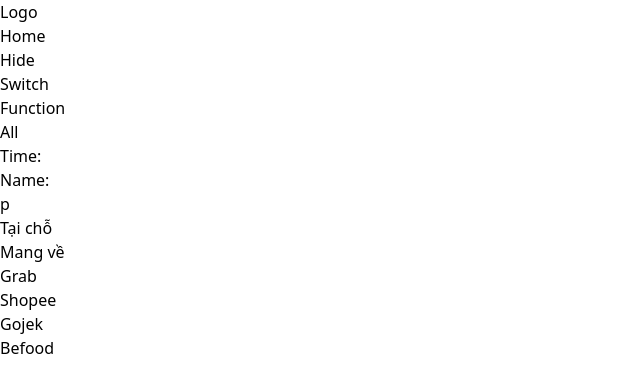
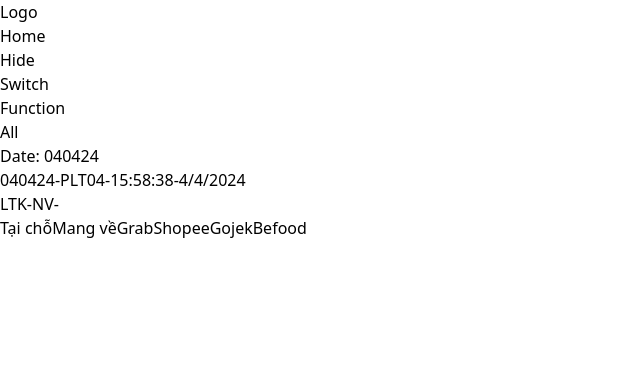
Before and after one commit to Keiter0309/pos-software, a Vue app: page /dashboard in a window 1280 px wide. Shown: the top 392 px of the page, without its empty margins (0-640 px from the left). Built offline with nearby package versions, Linux system fonts and the light colour scheme.

Commit message:
Update v1

```diff
--- a/src/components/AppNavbar.vue
+++ b/src/components/AppNavbar.vue
@@ -1,29 +1,19 @@
 <template>
-    <div class="grid grid-cols-9">
-      <div class="col-span-1">
-          Tại chỗ
-      </div>
-      <div class="col-span-1">
-          Mang về
-      </div>
-      <div class="col-span-1">
-          Grab
-      </div>
-      <div class="col-span-1">
-          Shopee
-      </div>
-      <div class="col-span-1">
-          Gojek
-      </div>
-      <div class="col-span-1">
-          Befood
-      </div>
+    <div class="grid grid-cols-12 -ms-[9.5rem] bg-blue-700 text-white">
+      <button class="col-span-1 px-2 py-5 border-r-2 border-gray-200 transition-all duration-150 ease-linear text-center hover:cursor-pointer" v-for="value in ['Tại chỗ', 'Mang về', 'Grab', 'Shopee', 'Gojek', 'Befood']" :key="value" :class="{'bg-orange-500' : activeButton === value }" @click="activeButton = value">
+            {{ value }}
+      </button>
     </div>
   </template>
 
   <script>
   export default {
   name: 'AppNavbar',
+    data() {
+        return {
+            activeButton: null,
+        }
+    }
   }
   </script>
 
--- a/src/components/HelloWorld.vue
+++ b/src/components/HelloWorld.vue
@@ -1,22 +1,22 @@
 <template>
-    <div class="grid grid-cols-2">
-        <div class="col-span-1">
+    <div class="grid md:grid-cols-2">
+        <div class="md:col-span-1">
             <div class="bg-gray-700 flex flex-col justify-center items-center h-[100vh]">
-                <h1 class="uppercase text-[10rem] text-white">KAS</h1>
-                <p class="uppercase text-xl text-white">end to end pos solution</p>
+                <h1 class="text-[10rem] uppercase text-white">KAS</h1>
+                <p class="text-lg md:text-xl uppercase text-white">end to end pos solution</p>
             </div>
         </div>
-        <div class="col-span-1">
+        <div class="md:col-span-1">
             <div class="flex flex-col justify-center items-center h-[100vh]">
-                <h1 class="uppercase text-3xl font-bold">KAS POS</h1>
+                <h1 class="text-xl md:text-3xl uppercase font-bold">KAS POS</h1>
                 <input type="password" name="" id="" v-model="passValue"
-                    class="transition-all duration-150 p-5 w-1/2 border border-gray-200 bg-gray-300 rounded-lg text-xl"
+                    class="transition-all duration-150 p-5 w-full md:w-1/2 border border-gray-200 bg-gray-300 rounded-lg text-xl"
                     disabled />
-                <div class="grid grid-cols-3 gap-6 mt-5 text-xl">
+                <div class="grid grid-cols-2 md:grid-cols-3 gap-6 mt-5 text-xl">
                     <button
                         v-for="number in [7, 8, 9, 4, 5, 6, 1, 2, 3, 0]"
                         :key="number"
-                        class="px-12 py-8 rounded-lg bg-blue-500 hover:bg-indigo-500 transition-all duration-150 ease-linear text-white shadow-lg shadow-slate-400"
+                        class="px-6 md:px-12 py-4 md:py-8 rounded-lg bg-blue-500 hover:bg-indigo-500 transition-all duration-150 ease-linear text-white shadow-lg shadow-slate-400"
                         :class="{ 'animate-click': clickedButton === number }"
                         @click="getPassValue(number)"
                         @animationend="clickedButton = null"
@@ -24,12 +24,12 @@
                         {{ number }}
                     </button>
                     <button
-                        class="px-12 py-8 rounded-lg bg-yellow-400 hover:bg-yellow-300 transition-all duration-150 ease-linear text-white"
+                        class="px-6 md:px-12 py-4 md:py-8 rounded-lg bg-yellow-400 hover:bg-yellow-300 transition-all duration-150 ease-linear text-white"
                         @click="deleteValue()">
                         <i class="fas fa-arrow-left"></i>
                     </button>
                     <button
-                        class="px-12 py-8 rounded-lg bg-red-500 hover:bg-red-400 transition-all duration-150 ease-linear text-white"
+                        class="px-6 md:px-12 py-4 md:py-8 rounded-lg bg-red-500 hover:bg-red-400 transition-all duration-150 ease-linear text-white"
                         @click="deleteAllValue()">
                         X
                     </button>
@@ -58,7 +58,7 @@
                 '144002': 'Sale 2',
                 '144003': 'Sale 3',
                 '144004': 'Sale 4',
-                '238676': 'Store Manager'
+                '238676': 'Nguyễn Phước Hậu'
             };
             if(Object.keys(passWord).includes(this.passValue)) {
                 const Toast = Swal.mixin({
--- a/src/components/Homepage.vue
+++ b/src/components/Homepage.vue
@@ -3,22 +3,36 @@
     <div class="grid grid-cols-2 text-white bg-blue-800">
       <div class="col-span-1">
         <div class="grid grid-cols-9">
-                    <div class="col-span-1 border border-gray-200 p-5 text-center hover:bg-slate-500 transition-all duration-150 ease-linear hover:cursor-pointer">
+          <div
+            class="col-span-1 border border-gray-200 p-5 text-center hover:bg-slate-500 transition-all duration-150 ease-linear hover:cursor-pointer"
+          >
             Logo
           </div>
-                    <div class="col-span-1 border border-gray-200 p-5 text-center hover:bg-slate-500 transition-all duration-150 ease-linear hover:cursor-pointer">
+          <div
+            class="col-span-1 border border-gray-200 p-5 text-center hover:bg-slate-500 transition-all duration-150 ease-linear hover:cursor-pointer"
+          >
             Home
           </div>
-                    <div class="col-span-1 border border-gray-200 p-5 text-center hover:bg-slate-500 transition-all duration-150 ease-linear hover:cursor-pointer">
+          <div
+            class="col-span-1 border border-gray-200 p-5 text-center hover:bg-slate-500 transition-all duration-150 ease-linear hover:cursor-pointer"
+          >
             Hide
           </div>
-                    <div class="col-span-1 border border-gray-200 p-5 text-center hover:bg-slate-500 transition-all duration-150 ease-linear hover:cursor-pointer">
+          <div
+            class="col-span-1 border border-gray-200 p-5 text-center hover:bg-slate-500 transition-all duration-150 ease-linear hover:cursor-pointer"
+          >
             Switch
           </div>
-                    <div class="col-span-1 border border-gray-200 p-5 text-center hover:bg-slate-500 transition-all duration-150 ease-linear hover:cursor-pointer">
+          <div
+            class="col-span-1 border border-gray-200 p-5 text-center hover:bg-slate-500 transition-all duration-150 ease-linear hover:cursor-pointer"
+          >
             Function
           </div>
-                    <button class="col-span-2 transition-all duration-150 ease-linear bg-orange-500 hover:bg-orange-600 rounded py-5 px-10 text-white border border-gray-200">All</button>
+          <button
+            class="col-span-2 transition-all duration-150 ease-linear bg-orange-500 hover:bg-orange-600 rounded py-5 px-10 text-white border border-gray-200"
+          >
+            All
+          </button>
         </div>
       </div>
     </div>
@@ -26,13 +40,13 @@
   <div class="grid grid-cols-3">
     <div class="col-span-1 border-r-2 border-gray-200 w-[29.5rem] h-[100vh]">
       <div class="h-32 w-full bg-blue-700">
-                <p class="text-xl text-white font-bold">Time: </p>
-                <p class="text-xl text-white font-bold">Name: {{ passValue }}</p>
-                p
+        <p class="text-md text-white">Date: {{ getDate }}</p>
+        <p class="text-md text-white">{{ `${getDate}-PLT${getDay}-${getCurrentTime}-${getCurrentDate}` }}</p>
+        <p class="text-md text-white">LTK-NV-{{ passValue }}</p>
       </div>
     </div>
     <div class="col-span-2 ms-2">
-            <AppNavbar/>
+      <AppNavbar />
     </div>
   </div>
 </template>
@@ -44,20 +58,57 @@
     components: {
         AppNavbar
     },
+    data() {
+        return {
+            now: new Date(),
+        }
+    },
     computed: {
         passValue() {
             return localStorage.getItem('passValue');
+        },
+        getCurrentDate() {
+            let today = new Date();
+            let dd = today.getDate();
+            let mm = today.getMonth()+1
+            let yyyy = today.getFullYear();
+
+            today = `${dd}/${mm}/${yyyy}`;
+            return today;
+        },
+        getDate() {
+            let today = new Date();
+            let dd = String(today.getDate()).padStart(2, '0');
+            let mm = String(today.getMonth() + 1).padStart(2, '0'); // January is 0!
+            let yy = String(today.getFullYear()).slice(-2);
+
+            today = `${dd}${mm}${yy}`;
+            return today;
+        },
+        getCurrentTime() {
+            const hours = this.now.getHours().toString().padStart(2, '0');
+            const minutes = this.now.getMinutes().toString().padStart(2, '0');
+            const seconds = this.now.getSeconds().toString().padStart(2, '0');
+
+            return `${hours}:${minutes}:${seconds}`;
+        },
+        getDay(){
+            let now = new Date();
+            let dd = String(now.getDate()).padStart(2, '0');
+
+            now = dd;
+            return now;
         }
     },
-    data() {
-        return {
-
-        }
-    }
-
+    methods: {
+        updateTime() {
+        this.now = new Date();
+        },
+    },
+    mounted() {
+        setInterval(this.updateTime, 1000);
+    },
 }
 </script>
 
-<style>
-
-</style>
+<style></style>
```
Lines whose indentation alone changed are shown as unchanged.
